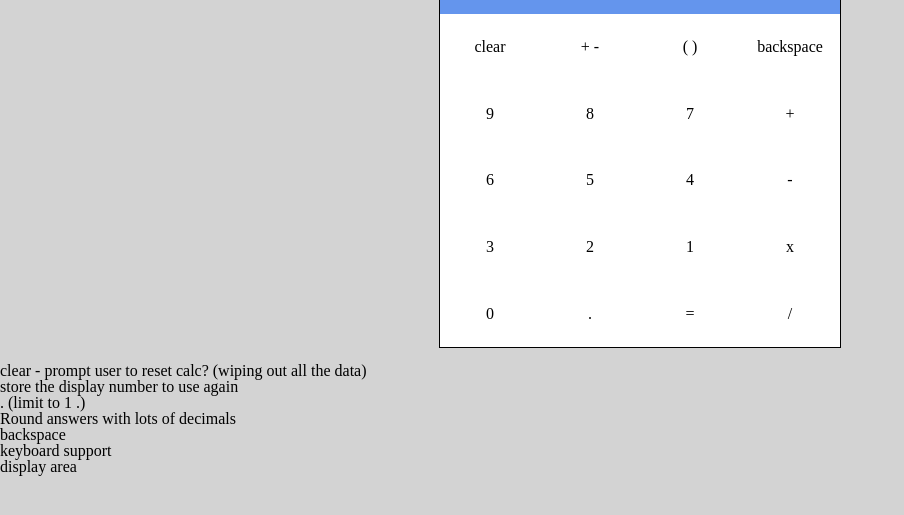
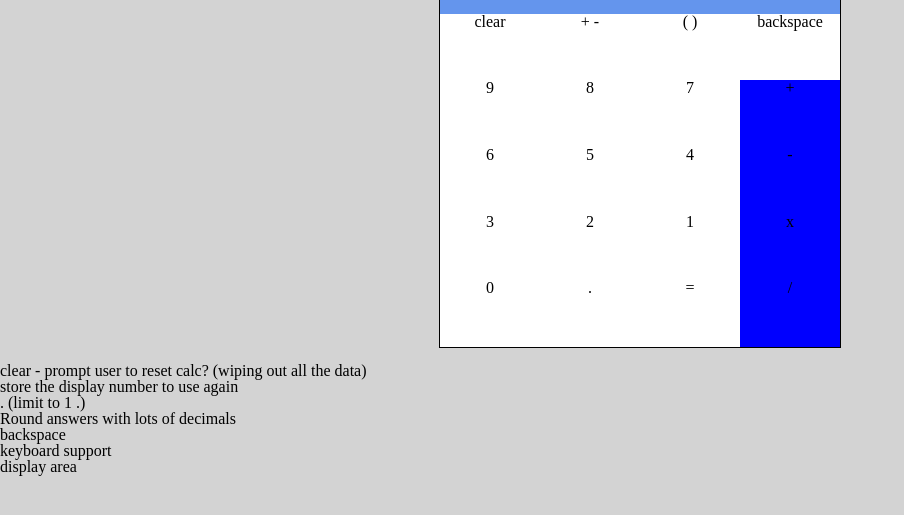
Before and after one commit to rlmoser99/calculator, a plain HTML site: page index.html in a window 1280 px wide. Shown: the part 69-584 px from the top of the page, without its empty margins (0-904 px from the left). Drawn offline with Linux system fonts and the light colour scheme.

Commit message:
basic layout

```diff
--- a/css/styles.css
+++ b/css/styles.css
@@ -15,19 +15,15 @@ body {
 
 .container > * {
     text-align: center;
-    align-self: center;
-
+    align-self: stretch;
 }
 
 .display {
     grid-column: 1 / -1;
     grid-row: 1 / 2;
     text-align: right;
-    /* line-height: 40px; */
     background: cornflowerblue;
-    justify-self: stretch;
     height: 100%;
-    /* padding: 10px; */
 }
 
 .display h1 {
@@ -35,3 +31,7 @@ body {
     padding: 0 10px;
     font-size: 2rem;
 }
+
+.operator {
+    background: blue;
+}
--- a/index.html
+++ b/index.html
@@ -23,19 +23,21 @@
     <div>9</div>
     <div>8</div>
     <div>7</div>
-    <div>+</div>
+    <div class="operator">+</div>
     <div>6</div>
     <div>5</div>
     <div>4</div>
-    <div>-</div>
+    <div class="operator">-</div class="operator">
     <div>3</div>
     <div>2</div>
     <div>1</div>
-    <div>x</div>
+    <div class="operator">x</div class="operator">
     <div>0</div>
     <div>.</div>
     <div>=</div>
-    <div>/</div>
+    <div class="operator">
+        <p>/</p>
+    </div>
 </div>
 
 <ul>
```
